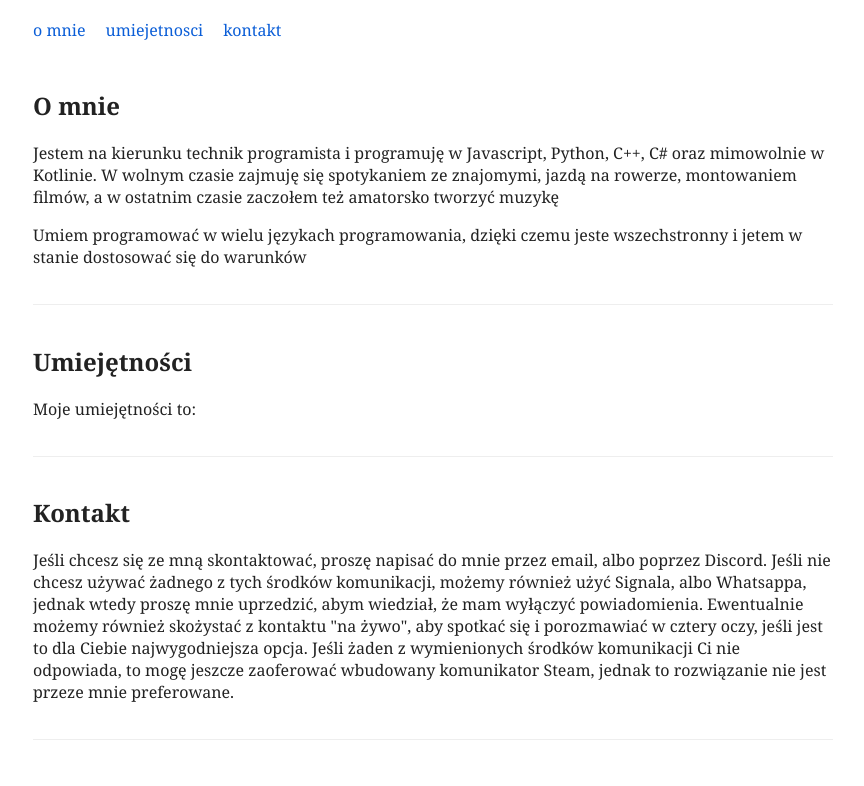
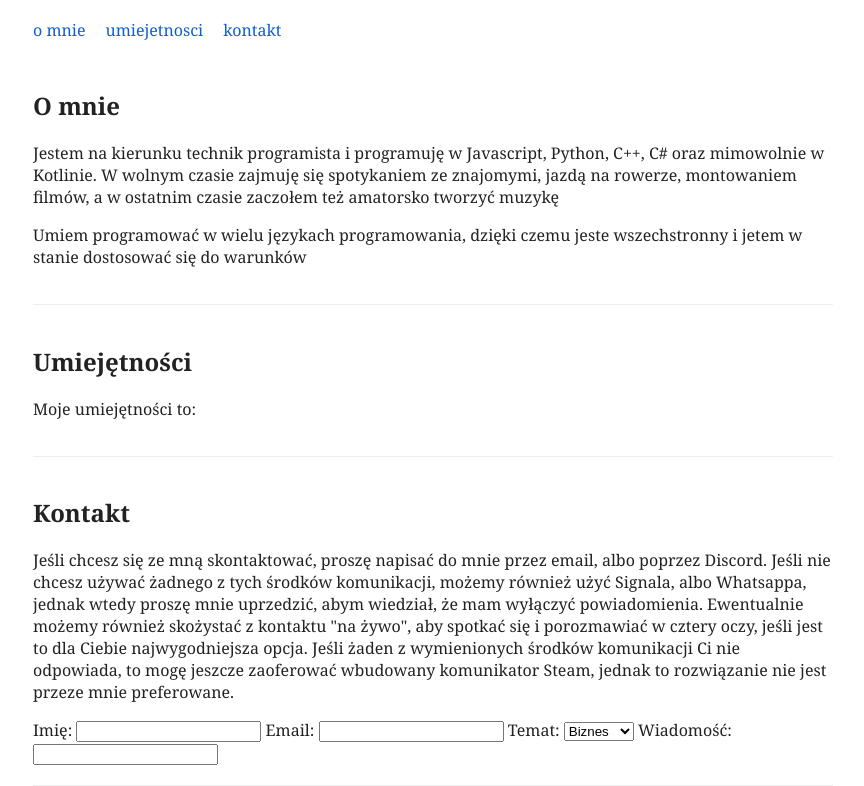
Before and after one commit to Werpat7/programowanie-web, a plain HTML site: page zadania/mb03-wizytowka/index.html in a window 1280 px wide. Shown: the part 111-897 px from the top of the page, without its empty margins (207-1071 px from the left). Before the commit the page ends 851 px from the top, so only its background shows below. Drawn offline with Linux system fonts and the light colour scheme.

Commit message:
formularz

```diff
--- a/zadania/mb03-wizytowka/index.html
+++ b/zadania/mb03-wizytowka/index.html
@@ -36,6 +36,21 @@
         <section id="kontakt">
             <h2>Kontakt</h2>
             <p>Jeśli chcesz się ze mną skontaktować, proszę napisać do mnie przez email, albo poprzez Discord. Jeśli nie chcesz używać żadnego z tych środków komunikacji, możemy również użyć Signala, albo Whatsappa, jednak wtedy proszę mnie uprzedzić, abym wiedział, że mam wyłączyć powiadomienia. Ewentualnie możemy również skożystać z kontaktu "na żywo", aby spotkać się i porozmawiać w cztery oczy, jeśli jest to dla Ciebie najwygodniejsza opcja. Jeśli żaden z wymienionych środków komunikacji Ci nie odpowiada, to mogę jeszcze zaoferować wbudowany komunikator Steam, jednak to rozwiązanie nie jest przeze mnie preferowane.</p>
+            <form>
+                <label for="imie">Imię: </label>
+                <input type="text" id="imie">
+                <label for="email">Email: </label>
+                <input type="email" id="email">
+                <label for="temat">Temat: </label>
+                <select id="temat">
+                    <option value="Biznes">Biznes</option>
+                    <option value="Kawa">Kawa</option>
+                    <option value="Herbata">Herbata</option>
+                </select>
+                <label for="wiadomosc">Wiadomość: </label>
+                <input type="textarea" id="wiadomosc">
+            </form>
+            <div id="komunikat"></div>
         </section>
     </main>
 
```
